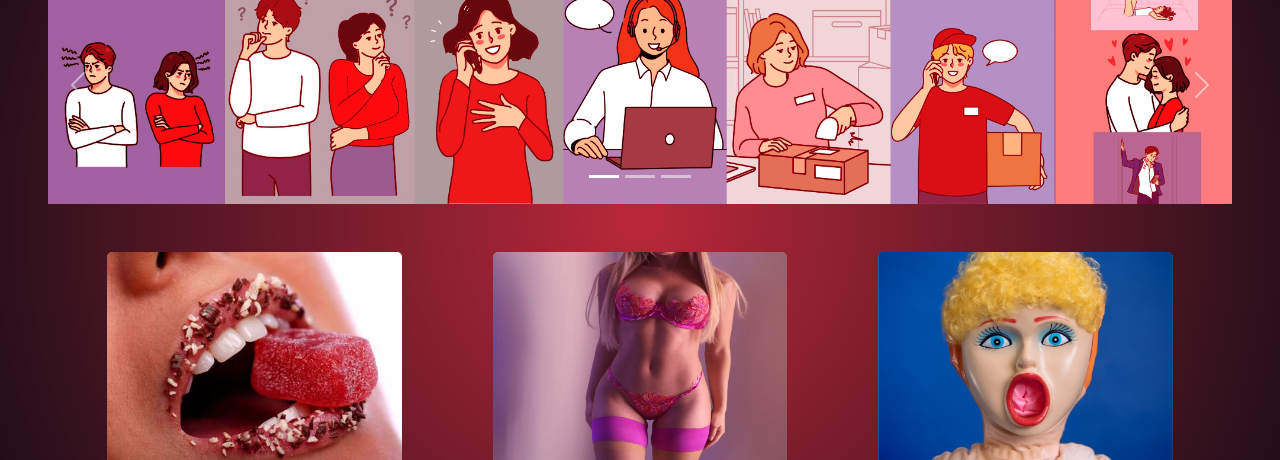
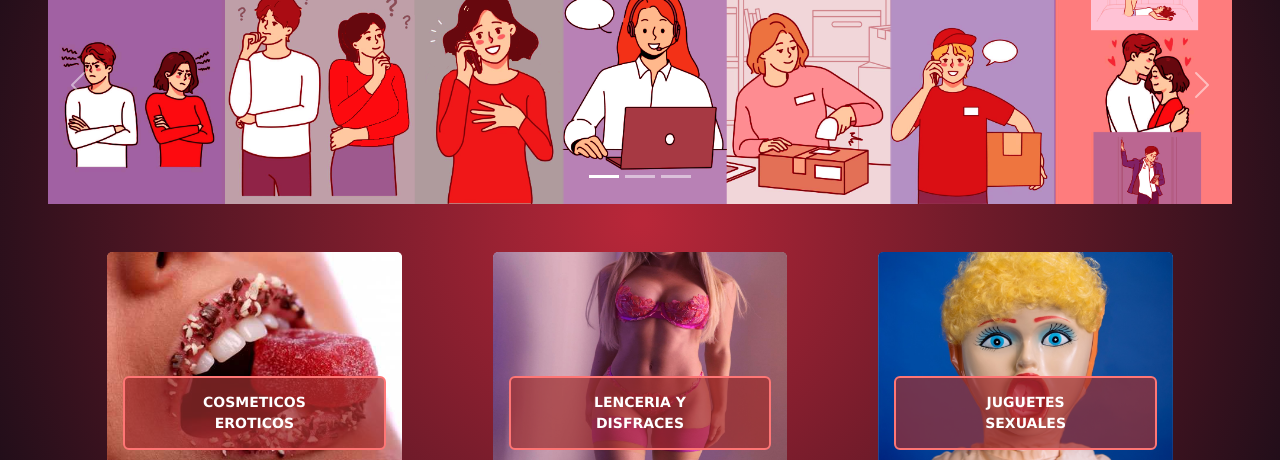
Before and after one commit to Danilletti/S3X-SHOPP, a plain HTML site: page index.html in a window 1280 px wide. Shown: the part 151-611 px from the top of the page. Drawn offline with nearby package versions, Linux system fonts and the light colour scheme.

Commit message:
correccion cartas

```diff
--- a/index.html
+++ b/index.html
@@ -134,19 +134,19 @@ background: radial-gradient(circle, rgba(184,39,57,1) 1%, rgba(22,12,23,1) 100%)
         <div class="row justify-content-evenly">
             <div class="card border-0 ms-3" style="width: 23%;">
                 <img src="assets/pics/Cosmeticos Eroticos.jpg" class="card-img">
-                <div class="card-img-overlay text-center" style="text-align: center;margin-top: 200px;">
-                    <a href="https://www.youtube.com/watch?v=uL8d3Dk0pCg" class="btn btn1 butshadow"><strong>Cosmeticos Eroticos</strong></a>
+                <div class="card-img-overlay d-flex justify-content-center align-items-end">
+                    <div><a href="https://www.youtube.com/watch?v=uL8d3Dk0pCg" class="btn btn1 butshadow"><strong>Cosmeticos Eroticos</strong></a></div>
                 </div>
             </div>
             <div class="card border-0" style="width: 23%;">
                 <img src="assets/pics/lenceria.png" class="card-img">
-                <div class="card-img-overlay text-center" style="text-align: center; margin-top: 200px;">
+                <div class="card-img-overlay d-flex justify-content-center align-items-end">
                     <a href="https://www.youtube.com/watch?v=uL8d3Dk0pCg" class="btn btn1 butshadow"><strong> LENCERIA Y DISFRACES</strong></a>
                 </div>
             </div>
             <div class="card border-0 me-3" style="width: 23%;">
                 <img src="assets/pics/jugute.png" class="card-img">
-                <div class="card-img-overlay text-center " style="text-align: center;margin-top: 200px;">
+                <div class="card-img-overlay d-flex justify-content-center align-items-end " >
                     <a href="https://www.youtube.com/watch?v=uL8d3Dk0pCg" class="btn btn1 butshadow"><strong>JUGUETES SEXUALES</strong></a>
                 </div>
             </div>
```
